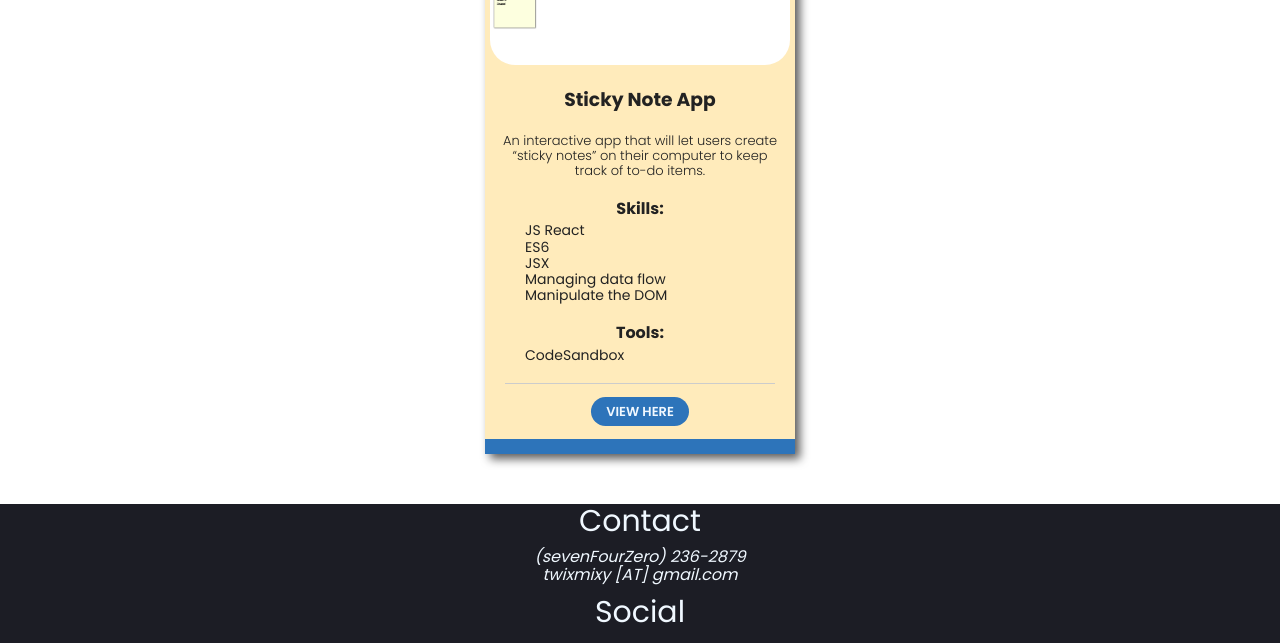
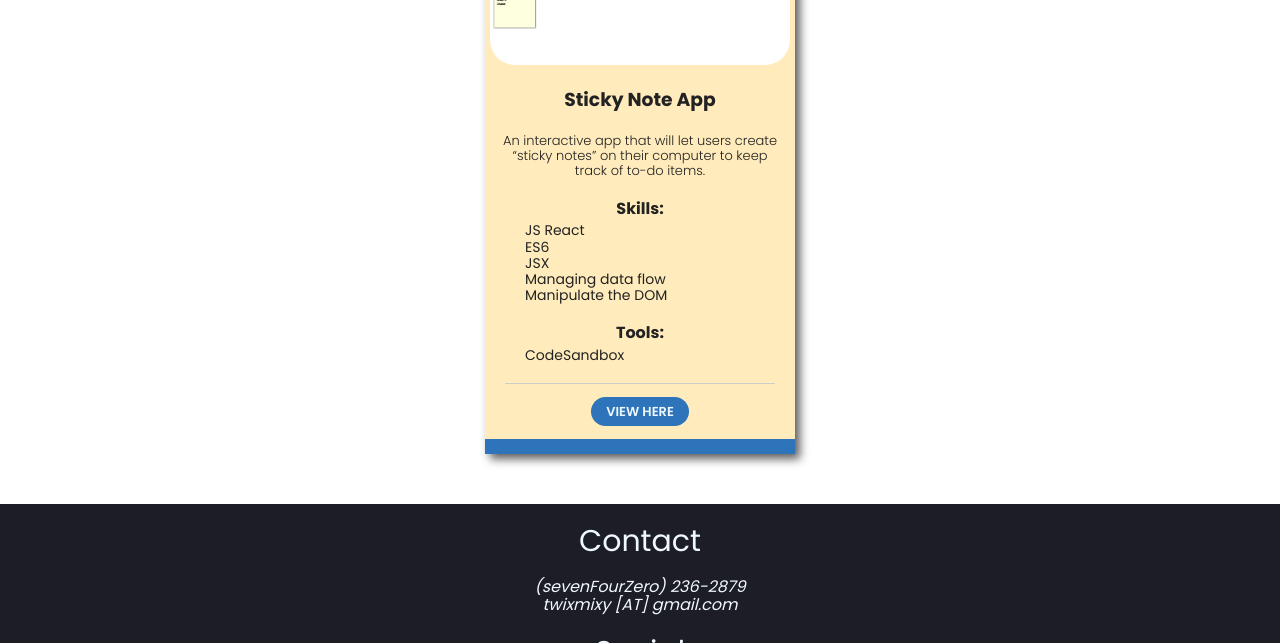
Before and after one commit to TwixmixyJanet/portfolio-frontenddev, a website built with webpack: page index.html in a window 1280 px wide. Shown: the part 3652-4295 px from the top of the page. Built offline with nearby package versions, Linux system fonts and the light colour scheme.

Commit message:
Added padding to footer

```diff
--- a/css/style.css
+++ b/css/style.css
@@ -381,6 +381,14 @@
      padding-bottom: 10px;
    }
 
+   .contact {
+    padding: 10px;
+   }
+
+   footer {
+    padding: 20px;
+   }
+
 
    /* Add media breaks down here */
 
```
